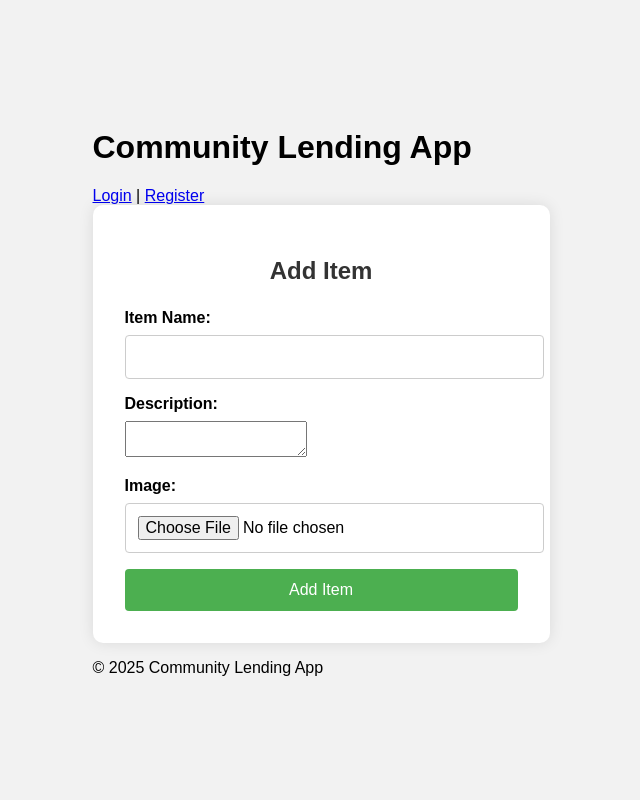
After one commit to jerian-tgg/item-lending-app, a PHP site: page /add_item.php in a window 1280 px wide. The commit adds this page. Shown: the whole page, without its empty margins (351-991 px from the left). Run offline with PHP 8.4, Linux system fonts and the light colour scheme.

Commit message:
updated ui
added ui, add_items.php

```diff
--- /dev/null
+++ b/item-lending-app/public/add_item.php
@@ -0,0 +1,85 @@
+<?php
+require_once __DIR__ . '/../autoload.php';
+require_once __DIR__ . '/../includes/header.php';
+
+$error = '';
+$success = '';
+
+if ($_SERVER['REQUEST_METHOD'] === 'POST') {
+    $name = trim($_POST['name']);
+    $description = trim($_POST['description']);
+    $image = $_FILES['image'];
+
+    if ($name && $description && $image) {
+        if ($image['error'] === UPLOAD_ERR_OK) {
+            $targetDir = __DIR__ . '/item-lending-app/public/images/';
+            if (!is_dir($targetDir)) {
+                mkdir($targetDir, 0777, true);  // Create if it doesn't exist
+            }
+
+            // Generate a unique name to avoid overwriting
+            $ext = pathinfo($image['name'], PATHINFO_EXTENSION);
+            $newFileName = uniqid('item_', true) . '.' . $ext;
+            $targetFile = $targetDir . $newFileName;
+
+            if (move_uploaded_file($image['tmp_name'], $targetFile)) {
+                // ✅ Save to items.json
+                $items = Item::getAllItems();
+                $items[] = [
+                    'id' => uniqid(),
+                    'name' => $name,
+                    'description' => $description,
+                    'image' => $newFileName,
+                    'available' => true,
+                ];
+                file_put_contents(__DIR__ . '/../data/items.json', json_encode($items, JSON_PRETTY_PRINT));
+
+                $success = "Item added successfully!";
+            } else {
+                $error = "Failed to upload image. Check folder permissions.";
+            }
+        } else {
+            $error = "Error with image upload: " . $image['error'];
+        }
+    } else {
+        $error = "Please fill in all fields and upload an image.";
+    }
+}
+?>
+<!DOCTYPE html>
+<html lang="en">
+<head>
+    <meta charset="UTF-8">
+    <title>Add New Item</title>
+    <link rel="stylesheet" href="/item-lending-app/public/css/styles.css">
+</head>
+
+<div class="form-container">
+    <h2>Add Item</h2>
+    <?php if ($error): ?>
+        <div class="alert error"><?= $error ?></div>
+    <?php elseif ($success): ?>
+        <div class="alert success"><?= $success ?></div>
+    <?php endif; ?>
+
+    <form method="post" enctype="multipart/form-data">
+        <div class="form-group">
+            <label for="name">Item Name:</label>
+            <input type="text" name="name" id="name" required>
+        </div>
+
+        <div class="form-group">
+            <label for="description">Description:</label>
+            <textarea name="description" id="description" required></textarea>
+        </div>
+
+        <div class="form-group">
+            <label for="image">Image:</label>
+            <input type="file" name="image" id="image" accept="image/*" required>
+        </div>
+
+        <button type="submit" class="btn">Add Item</button>
+    </form>
+</div>
+
+<?php require_once __DIR__ . '/../includes/footer.php'; ?>
--- a/item-lending-app/public/css/styles.css
+++ b/item-lending-app/public/css/styles.css
@@ -1,218 +1,154 @@
-/* style.css - Complete Fixed Version */
+body {
+    font-family: Arial, sans-serif;
+    background: #f2f2f2;
+    display: flex;
+    justify-content: center;
+    align-items: center;
+    min-height: 100vh;
+    margin: 0;
+}
 
-/* Base Styles */
-body {
-    font-family: 'Arial', sans-serif;
-    line-height: 1.6;
-    margin: 0;
-    padding: 0;
-    background-color: #f5f5f5;
+.form-container {
+    background: #fff;
+    padding: 2rem;
+    border-radius: 10px;
+    box-shadow: 0 0 15px rgba(0, 0, 0, 0.1);
+    width: 100%;
+    max-width: 400px;
+}
+
+h2 {
+    text-align: center;
+    margin-bottom: 1.5rem;
     color: #333;
 }
 
-/* Container */
-.container {
-    width: 90%;
-    max-width: 1200px;
-    margin: 20px auto;
-    padding: 20px;
-    background: #fff;
-    box-shadow: 0 2px 10px rgba(0,0,0,0.1);
-    border-radius: 8px;
+.form-group {
+    margin-bottom: 1rem;
 }
 
-/* Header & Navigation */
-header {
-    padding: 15px 0;
-    border-bottom: 1px solid #eaeaea;
-    margin-bottom: 20px;
+.form-group label {
+    display: block;
+    margin-bottom: 0.5rem;
+    font-weight: bold;
 }
 
-nav a {
-    display: inline-block;
-    margin-right: 15px;
-    padding: 5px 10px;
-    text-decoration: none;
-    color: #444;
-    font-weight: 500;
-    transition: color 0.2s;
+.form-group input {
+    width: 100%;
+    padding: 0.75rem;
+    border: 1px solid #ccc;
+    border-radius: 4px;
+    font-size: 1rem;
 }
 
-nav a:hover {
-    color: #0066cc;
+.btn {
+    width: 100%;
+    padding: 0.75rem;
+    background-color: #4CAF50;
+    color: #fff;
+    border: none;
+    border-radius: 4px;
+    font-size: 1rem;
+    cursor: pointer;
+    transition: background 0.3s ease;
 }
 
-/* Messages */
-.message {
-    padding: 12px;
-    background: #e8f5e9;
-    color: #2e7d32;
-    margin: 15px 0;
-    border-radius: 4px;
-    border-left: 4px solid #4caf50;
+.btn:hover {
+    background-color: #45a049;
 }
 
-.error {
-    padding: 12px;
-    background: #ffebee;
-    color: #c62828;
-    margin: 15px 0;
+.alert.error {
+    background: #f8d7da;
+    color: #721c24;
+    padding: 0.75rem;
+    margin-bottom: 1rem;
+    border: 1px solid #f5c6cb;
     border-radius: 4px;
-    border-left: 4px solid #f44336;
+    text-align: center;
 }
 
-/* Item Grid */
+.switch-link {
+    text-align: center;
+    margin-top: 1rem;
+}
 .item-grid {
     display: grid;
-    grid-template-columns: repeat(auto-fill, minmax(280px, 1fr));
-    gap: 25px;
-    margin: 25px 0;
+    grid-template-columns: repeat(auto-fill, minmax(200px, 1fr));
+    gap: 1.5rem;
+    margin-top: 2rem;
 }
 
-/* Item Cards */
 .item-card {
-    border: 1px solid #e0e0e0;
-    padding: 15px;
-    border-radius: 8px;
-    transition: all 0.3s ease;
     background: #fff;
+    padding: 1rem;
+    border-radius: 10px;
+    box-shadow: 0 0 10px rgba(0, 0, 0, 0.1);
+    text-align: center;
+    transition: transform 0.2s ease;
 }
 
 .item-card:hover {
-    transform: translateY(-3px);
-    box-shadow: 0 5px 15px rgba(0,0,0,0.1);
-}
-
-.item-card.unavailable {
-    opacity: 0.8;
-    background-color: #f9f9f9;
+    transform: scale(1.03);
 }
 
 .item-card img {
     width: 100%;
-    height: 1px !important; /* DRAMATICALLY reduced from 200px */
+    height: 150px;
     object-fit: cover;
-    border-radius: 4px;
-    margin-bottom: 8px;
-    border: 1px solid #eee;
+    border-radius: 8px;
+    margin-bottom: 1rem;
 }
 
 .item-card h3 {
-    margin: 0 0 10px;
-    color: #222;
-    font-size: 1.2rem;
+    margin: 0.5rem 0;
+    color: #333;
 }
 
 .item-card p {
-    margin: 5px 0;
-    color: #666;
+    color: #555;
     font-size: 0.95rem;
+    margin-bottom: 1rem;
 }
 
-/* Status Labels */
-.status {
-    display: inline-block;
-    padding: 4px 8px;
-    background: #ffeb3b;
-    color: #333;
-    font-size: 0.85rem;
-    border-radius: 4px;
-    margin-top: 10px;
+.item-card button {
+    padding: 0.5rem 1rem;
+    background: #4CAF50;
+    color: white;
+    border: none;
+    border-radius: 5px;
+    cursor: pointer;
+    transition: background 0.3s;
 }
 
-/* Buttons */
-button, .btn {
-    display: inline-block;
-    padding: 10px 18px;
-    background: #333;
-    color: #fff;
-    border: none;
-    border-radius: 4px;
-    cursor: pointer;
-    font-size: 0.95rem;
-    transition: background 0.2s;
-    margin-top: 10px;
-    width: 100%;
+.item-card button:hover {
+    background: #45a049;
 }
 
-button:hover, .btn:hover {
-    background: #555;
+.item-card.unavailable {
+    opacity: 0.6;
 }
 
-/* Return Button */
-.return-button {
-    background-color: #4caf50;
+.status {
+    font-style: italic;
+    color: #999;
 }
 
-.return-button:hover {
-    background-color: #3d8b40;
-}
-
-/* Home Button */
 .home-button {
     display: inline-block;
-    padding: 10px 15px;
-    background: #e0e0e0;
-    color: #333;
+    margin-bottom: 1rem;
+    color: #4CAF50;
     text-decoration: none;
-    border-radius: 4px;
-    margin-bottom: 20px;
-    transition: all 0.2s;
+    font-weight: bold;
 }
 
 .home-button:hover {
-    background: #d0d0d0;
-    text-decoration: none;
+    text-decoration: underline;
 }
-
-/* Forms */
-form {
-    margin: 20px 0;
+.item-card .btn {
+    width: auto;
+    padding: 0.5rem 1rem;
+    background-color: #007bff;
+    color: #fff;
+    border-radius: 4px;
+    font-size: 0.9rem;
 }
-
-.form-group {
-    margin-bottom: 18px;
-}
-
-.form-group label {
-    display: block;
-    margin-bottom: 8px;
-    font-weight: 600;
-    color: #444;
-}
-
-.form-group input {
-    width: 100%;
-    padding: 10px;
-    border: 1px solid #ddd;
-    border-radius: 4px;
-    font-size: 1rem;
-    transition: border 0.2s;
-}
-
-.form-group input:focus {
-    border-color: #666;
-    outline: none;
-}
-
-/* Responsive Adjustments */
-@media (max-width: 768px) {
-    .container {
-        width: 95%;
-        padding: 15px;
-    }
-
-    .item-grid {
-        grid-template-columns: repeat(auto-fill, minmax(240px, 1fr));
-    }
-
-    .item-card img {
-        height: 180px;
-    }
-}
-
-@media (max-width: 480px) {
-    .item-grid {
-        grid-template-columns: 1fr;
-    }
-}
--- a/item-lending-app/public/items.php
+++ b/item-lending-app/public/items.php
@@ -12,12 +12,14 @@ $items = Item::getAllItems();
 <html>
 <head>
     <title>Browse Items</title>
-    <link rel="stylesheet" href="css/style.css">
+    <link rel="stylesheet" href="/item-lending-app/public/css/styles.css">
 </head>
 <body>
     <div class="container">
         <!-- Home Button -->
         <p><a href="index.php" class="home-button">← Return to Home</a></p>
+        <!-- Add Item Button -->
+        <p><a href="add_item.php" class="btn">+ Add New Item</a></p>
 
         <h2>Available Items</h2>
         <div class="item-grid">
```
Also changed, not shown: item-lending-app/classes/Item.php (+7 -0 lines), item-lending-app/public/index.php (+11 -7 lines), item-lending-app/public/login.php (+22 -7 lines), item-lending-app/public/register.php (+7 -11 lines), 3 other files.
